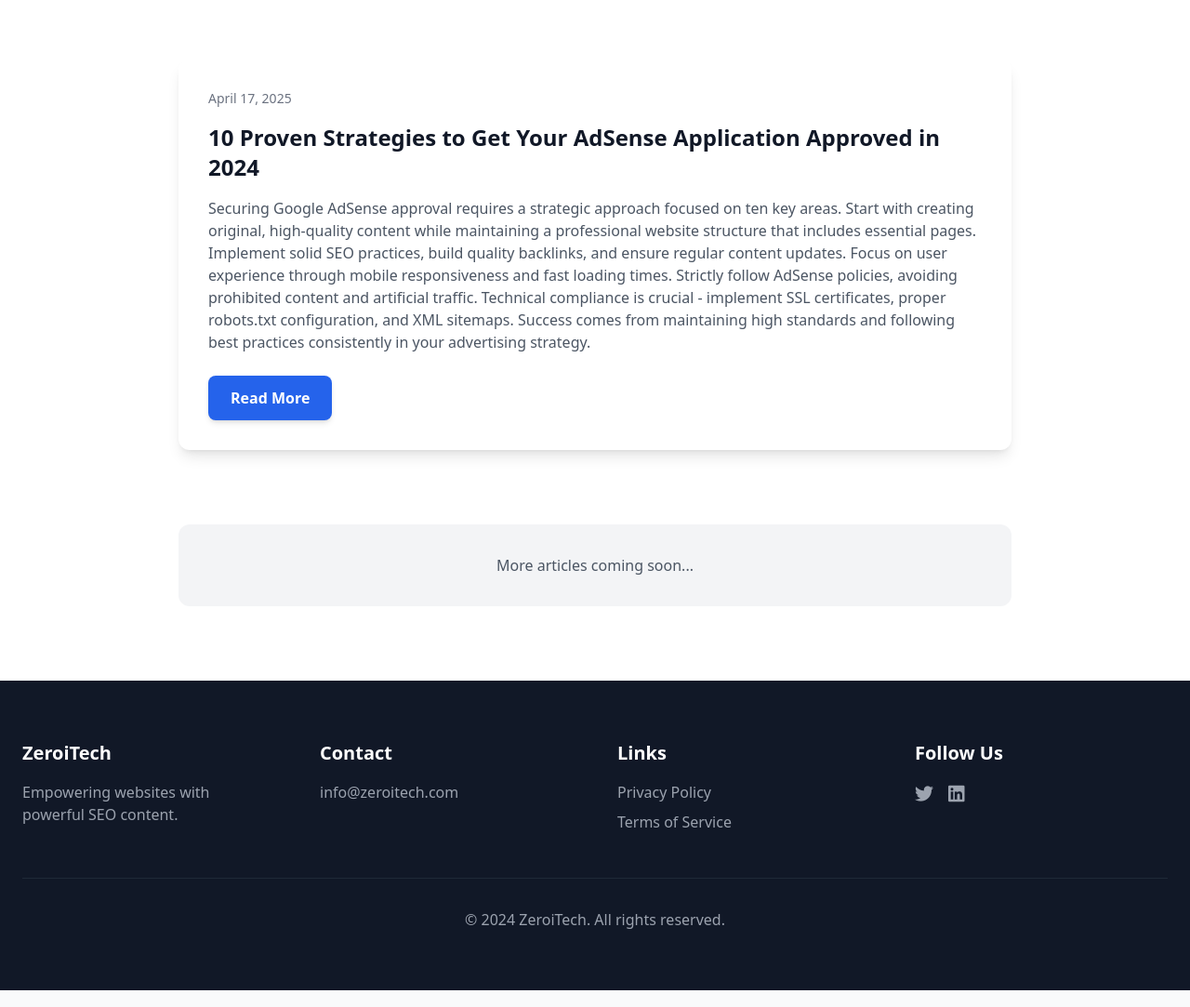
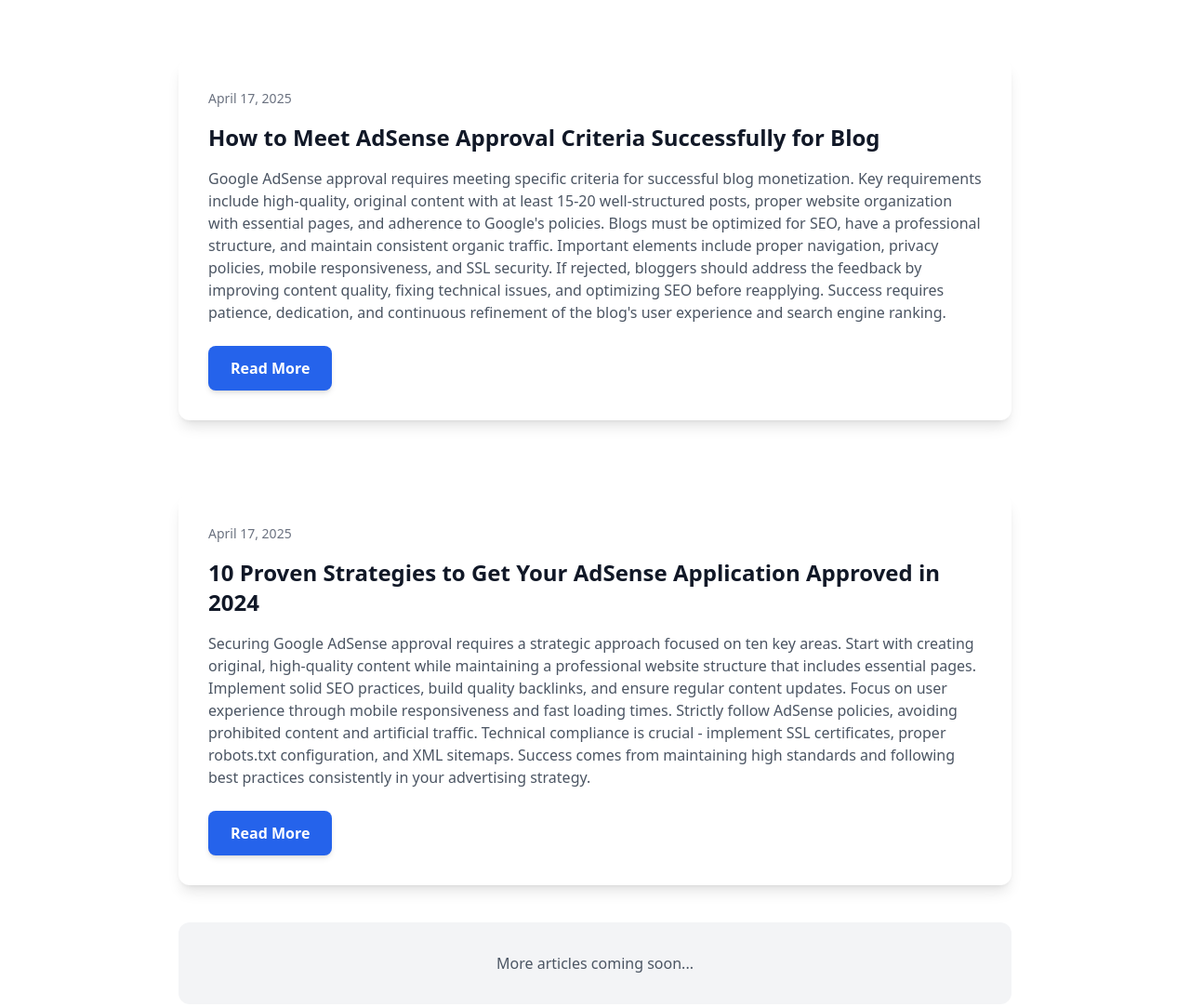
Before and after one commit to urblessedman/get-adsense-approved-with-powerful-seo-content-2025-04-17-32p8s, a plain HTML site: page blog.html in a window 1280 px wide. Shown: the part 380-1463 px from the top of the page at 93% size. Drawn offline with nearby package versions, Linux system fonts and the light colour scheme.

Commit message:
Update blog listing with how-to-meet-adsense-approval-criteria-successfully-for-blog-20250417-4v4.html

```diff
--- a/blog.html
+++ b/blog.html
@@ -42,6 +42,23 @@
                     <div class="bg-white rounded-xl p-8 shadow-lg hover:shadow-xl transition-shadow duration-300">
                         <div class="text-sm text-gray-500 mb-4">April 17, 2025</div>
                         <h2 class="text-2xl font-bold text-gray-900 mb-4">
+                            <a href="https://urblessedman.github.io/get-adsense-approved-with-powerful-seo-content-2025-04-17-32p8s/blog/how-to-meet-adsense-approval-criteria-successfully-for-blog-20250417-4v4.html" class="hover:text-blue-600 transition-colors duration-300">
+                                How to Meet AdSense Approval Criteria Successfully for Blog
+                            </a>
+                        </h2>
+                        <p class="text-gray-600 mb-6">
+                            Google AdSense approval requires meeting specific criteria for successful blog monetization. Key requirements include high-quality, original content with at least 15-20 well-structured posts, proper website organization with essential pages, and adherence to Google's policies. Blogs must be optimized for SEO, have a professional structure, and maintain consistent organic traffic. Important elements include proper navigation, privacy policies, mobile responsiveness, and SSL security. If rejected, bloggers should address the feedback by improving content quality, fixing technical issues, and optimizing SEO before reapplying. Success requires patience, dedication, and continuous refinement of the blog's user experience and search engine ranking.
+                        </p>
+                        <a href="https://urblessedman.github.io/get-adsense-approved-with-powerful-seo-content-2025-04-17-32p8s/blog/how-to-meet-adsense-approval-criteria-successfully-for-blog-20250417-4v4.html" class="inline-block bg-blue-600 text-white font-semibold px-6 py-3 rounded-lg hover:bg-blue-700 transform hover:scale-105 transition-all duration-300 shadow-md">
+                            Read More
+                        </a>
+                    </div>
+                </div>
+
+                <div class="max-w-4xl mx-auto grid grid-cols-1 gap-10">
+                    <div class="bg-white rounded-xl p-8 shadow-lg hover:shadow-xl transition-shadow duration-300">
+                        <div class="text-sm text-gray-500 mb-4">April 17, 2025</div>
+                        <h2 class="text-2xl font-bold text-gray-900 mb-4">
                             <a href="https://urblessedman.github.io/get-adsense-approved-with-powerful-seo-content-2025-04-17-32p8s/blog/10-proven-strategies-to-get-your-adsense-applicati.html" class="hover:text-blue-600 transition-colors duration-300">
                                 10 Proven Strategies to Get Your AdSense Application Approved in 2024
                             </a>
@@ -53,9 +70,7 @@
                             Read More
                         </a>
                     </div>
-                </div>
 
-                <div class="max-w-4xl mx-auto grid grid-cols-1 gap-10">
                     <div class="bg-gray-100 rounded-xl p-8 text-center">
                         <p class="text-gray-600">More articles coming soon...</p>
                     </div>
```
